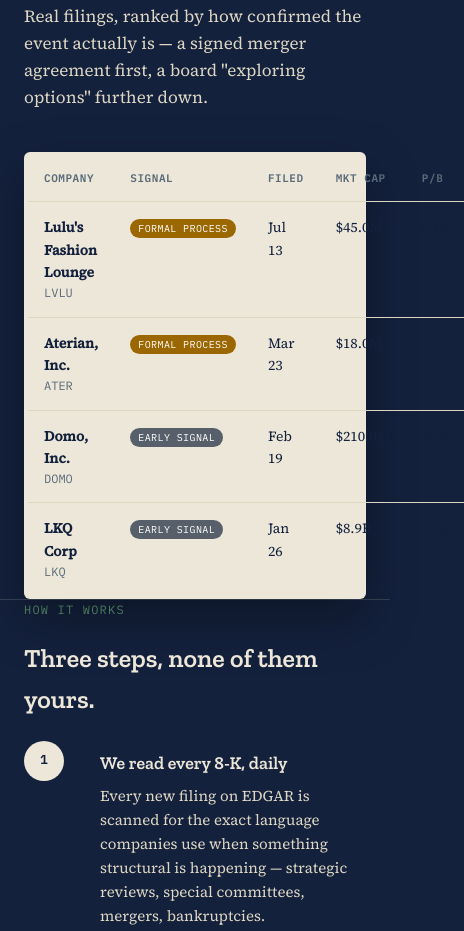
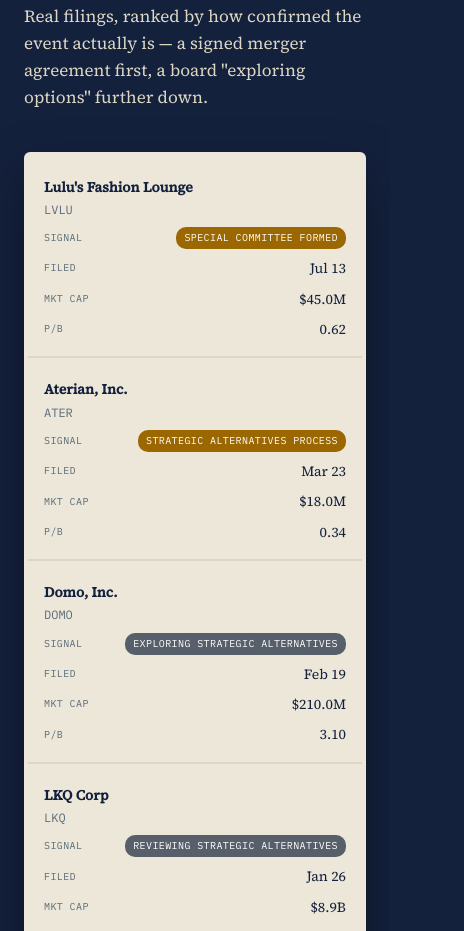
Before and after one commit to CBfiling/filingbell-site, a plain HTML site: page index.html in a window 390 px wide. Shown: the part 1124-2055 px from the top of the page, 464 px wide, since content can reach past the window. Drawn offline with nearby package versions, Linux system fonts and the light colour scheme.

Commit message:
Update index.html

```diff
--- a/index.html
+++ b/index.html
@@ -4,6 +4,19 @@
 <meta charset="UTF-8">
 <meta name="viewport" content="width=device-width, initial-scale=1.0">
 <title>FilingBell — Know When a Company Files Something Big</title>
+<meta name="description" content="Daily email alerts for SEC 8-K filings signaling special situations — strategic reviews, special committees, mergers, and bankruptcies. Backtested against ~3,000 historical filings.">
+<link rel="icon" type="image/png" href="favicon.png">
+
+<meta property="og:title" content="FilingBell — Know When a Company Files Something Big">
+<meta property="og:description" content="Daily email alerts for SEC 8-K filings signaling special situations. Backtested against ~3,000 historical filings — see real completion rates by signal type.">
+<meta property="og:image" content="https://cbfiling.github.io/filingbell-site/profile_picture.png">
+<meta property="og:type" content="website">
+<meta property="og:url" content="https://cbfiling.github.io/filingbell-site/">
+
+<meta name="twitter:card" content="summary_large_image">
+<meta name="twitter:title" content="FilingBell — Know When a Company Files Something Big">
+<meta name="twitter:description" content="Daily email alerts for SEC 8-K filings signaling special situations. Backtested against ~3,000 historical filings.">
+<meta name="twitter:image" content="https://cbfiling.github.io/filingbell-site/profile_picture.png">
 <link rel="preconnect" href="https://fonts.googleapis.com">
 <link href="https://fonts.googleapis.com/css2?family=Zilla+Slab:wght@400;500;600;700&family=Source+Serif+4:ital,wght@0,400;0,500;1,400&family=IBM+Plex+Mono:wght@400;500;600&display=swap" rel="stylesheet">
 <style>
@@ -38,7 +51,6 @@
     padding: 0 24px;
   }
 
-  /* ---------- NAV ---------- */
   nav.wrap {
     display: flex;
     justify-content: space-between;
@@ -55,7 +67,6 @@
   .logo b { color: var(--red); }
   .nav-links { font-family: var(--mono); font-size: 13px; color: var(--paper-dim); }
 
-  /* ---------- HERO ---------- */
   header.hero {
     padding: 40px 0 90px;
     position: relative;
@@ -100,7 +111,6 @@
 
   .hero-sub em { color: var(--paper); font-style: normal; border-bottom: 1px solid var(--red); }
 
-  /* Stamp element -- the signature piece */
   .stamp {
     position: absolute;
     top: 30px;
@@ -137,7 +147,6 @@
     .stamp { position: static; margin-bottom: 28px; transform: rotate(-3deg); }
   }
 
-  /* ---------- SIGNUP FORM ---------- */
   form.signup {
     display: flex;
     gap: 10px;
@@ -180,7 +189,6 @@
     margin-top: 12px;
   }
 
-  /* ---------- SECTION SCAFFOLDING ---------- */
   section { padding: 64px 0; border-top: 1px solid rgba(236,231,216,0.15); }
   .section-label {
     font-family: var(--mono);
@@ -199,7 +207,6 @@
   }
   .lead { color: var(--paper-dim); max-width: 56ch; font-size: 17px; margin-bottom: 40px; }
 
-  /* ---------- SAMPLE DIGEST TABLE ---------- */
   .digest-frame {
     background: var(--paper);
     color: var(--ink);
@@ -233,7 +240,47 @@
     white-space: nowrap;
   }
 
-  /* ---------- HOW IT WORKS ---------- */
+  @media (max-width: 640px) {
+    .digest-frame table,
+    .digest-frame thead,
+    .digest-frame tbody,
+    .digest-frame th,
+    .digest-frame td,
+    .digest-frame tr {
+      display: block;
+    }
+    .digest-frame thead { display: none; }
+    .digest-frame tr {
+      border-bottom: 2px solid var(--paper-dim);
+      padding: 12px 0;
+    }
+    .digest-frame tbody tr:last-child { border-bottom: none; }
+    .digest-frame td {
+      border-bottom: none;
+      padding: 4px 16px;
+      display: flex;
+      justify-content: space-between;
+      align-items: center;
+      gap: 12px;
+    }
+    .digest-frame td[data-label]::before {
+      content: attr(data-label);
+      font-family: var(--mono);
+      font-size: 10px;
+      text-transform: uppercase;
+      letter-spacing: 0.04em;
+      color: var(--line);
+      flex-shrink: 0;
+    }
+    .digest-frame td[data-label="Company"] {
+      flex-direction: column;
+      align-items: flex-start;
+      gap: 2px;
+      padding-top: 8px;
+    }
+    .digest-frame td[data-label="Company"]::before { display: none; }
+  }
+
   .steps { display: grid; gap: 28px; }
   .step { display: grid; grid-template-columns: 56px 1fr; gap: 20px; align-items: start; }
   .step-num {
@@ -249,7 +296,6 @@
   .step h3 { font-family: var(--display); font-size: 18px; margin: 8px 0 6px; font-weight: 600; }
   .step p { color: var(--paper-dim); margin: 0; font-size: 15px; max-width: 52ch; }
 
-  /* ---------- WHO IT'S FOR ---------- */
   .audience-grid {
     display: grid;
     grid-template-columns: repeat(auto-fit, minmax(220px, 1fr));
@@ -269,7 +315,6 @@
   }
   .audience-card p { margin: 0; font-size: 14.5px; color: var(--paper-dim); }
 
-  /* ---------- TRACK RECORD ---------- */
   .track-record-box {
     border: 1px dashed var(--line);
     border-radius: 6px;
@@ -284,7 +329,6 @@
     text-transform: uppercase;
   }
 
-  /* ---------- FOOTER ---------- */
   footer { padding: 50px 0 60px; }
   .disclaimer {
     font-family: var(--mono);
@@ -333,24 +377,24 @@
       </thead>
       <tbody>
         <tr>
-          <td><div class="company">Lulu's Fashion Lounge</div><div class="ticker">LVLU</div></td>
-          <td><span class="badge" style="background:#9a6700">Formal Process</span></td>
-          <td>Jul 13</td><td>$45.0M</td><td>0.62</td>
+          <td data-label="Company"><div class="company">Lulu's Fashion Lounge</div><div class="ticker">LVLU</div></td>
+          <td data-label="Signal"><span class="badge" style="background:#9a6700">Special Committee Formed</span></td>
+          <td data-label="Filed">Jul 13</td><td data-label="Mkt Cap">$45.0M</td><td data-label="P/B">0.62</td>
         </tr>
         <tr>
-          <td><div class="company">Aterian, Inc.</div><div class="ticker">ATER</div></td>
-          <td><span class="badge" style="background:#9a6700">Formal Process</span></td>
-          <td>Mar 23</td><td>$18.0M</td><td>0.34</td>
+          <td data-label="Company"><div class="company">Aterian, Inc.</div><div class="ticker">ATER</div></td>
+          <td data-label="Signal"><span class="badge" style="background:#9a6700">Strategic Alternatives Process</span></td>
+          <td data-label="Filed">Mar 23</td><td data-label="Mkt Cap">$18.0M</td><td data-label="P/B">0.34</td>
         </tr>
         <tr>
-          <td><div class="company">Domo, Inc.</div><div class="ticker">DOMO</div></td>
-          <td><span class="badge" style="background:#57606a">Early Signal</span></td>
-          <td>Feb 19</td><td>$210.0M</td><td>3.10</td>
+          <td data-label="Company"><div class="company">Domo, Inc.</div><div class="ticker">DOMO</div></td>
+          <td data-label="Signal"><span class="badge" style="background:#57606a">Exploring Strategic Alternatives</span></td>
+          <td data-label="Filed">Feb 19</td><td data-label="Mkt Cap">$210.0M</td><td data-label="P/B">3.10</td>
         </tr>
         <tr>
-          <td><div class="company">LKQ Corp</div><div class="ticker">LKQ</div></td>
-          <td><span class="badge" style="background:#57606a">Early Signal</span></td>
-          <td>Jan 26</td><td>$8.9B</td><td>1.40</td>
+          <td data-label="Company"><div class="company">LKQ Corp</div><div class="ticker">LKQ</div></td>
+          <td data-label="Signal"><span class="badge" style="background:#57606a">Reviewing Strategic Alternatives</span></td>
+          <td data-label="Filed">Jan 26</td><td data-label="Mkt Cap">$8.9B</td><td data-label="P/B">1.40</td>
         </tr>
       </tbody>
     </table>
@@ -397,6 +441,20 @@
   </div>
 </section>
 
+<section class="wrap">
+  <div class="section-label">Why I built this</div>
+  <h2>One person's research tool, not a company.</h2>
+  <p class="lead">
+    I spend a lot of time digging through SEC filings by hand &mdash; looking for the kind of mispriced, overlooked situations that don't show up on a normal stock screener. A board quietly hiring a bank to "explore alternatives," a special committee getting formed, a company trading at a steep discount to book value right as something changes.
+  </p>
+  <p class="lead">
+    The problem is that information is buried in individual 8-K filings, not a searchable database, and by the time it shows up in a headline or a stock screener, the opportunity's often already gone. I got tired of manually checking EDGAR every day, so I built a scraper that does it for me &mdash; then I backtested it against thousands of past filings to see if the signal was actually real before trusting it myself.
+  </p>
+  <p class="lead" style="margin-bottom:0;">
+    This is a solo project, still early. I use it myself every morning, and I'm sharing it because I figured other people doing similar research might find it useful too.
+  </p>
+</section>
+
 <footer class="wrap">
   <h2 style="max-width:20ch;">Get tomorrow's filings in your inbox.</h2>
   <form class="signup" action="https://formspree.io/f/mbdnkwqj" method="POST">
```
